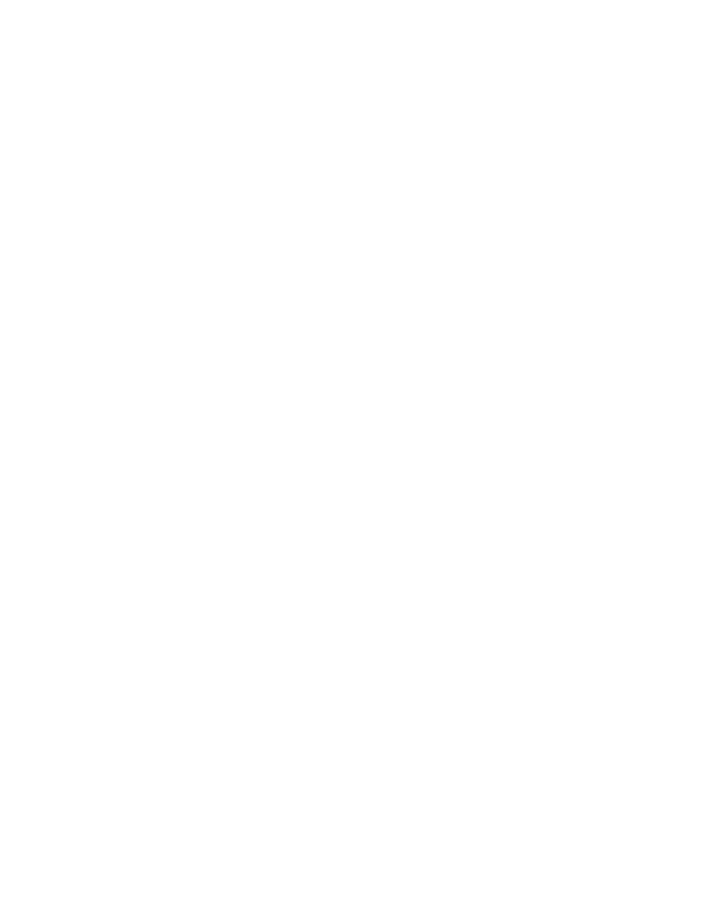
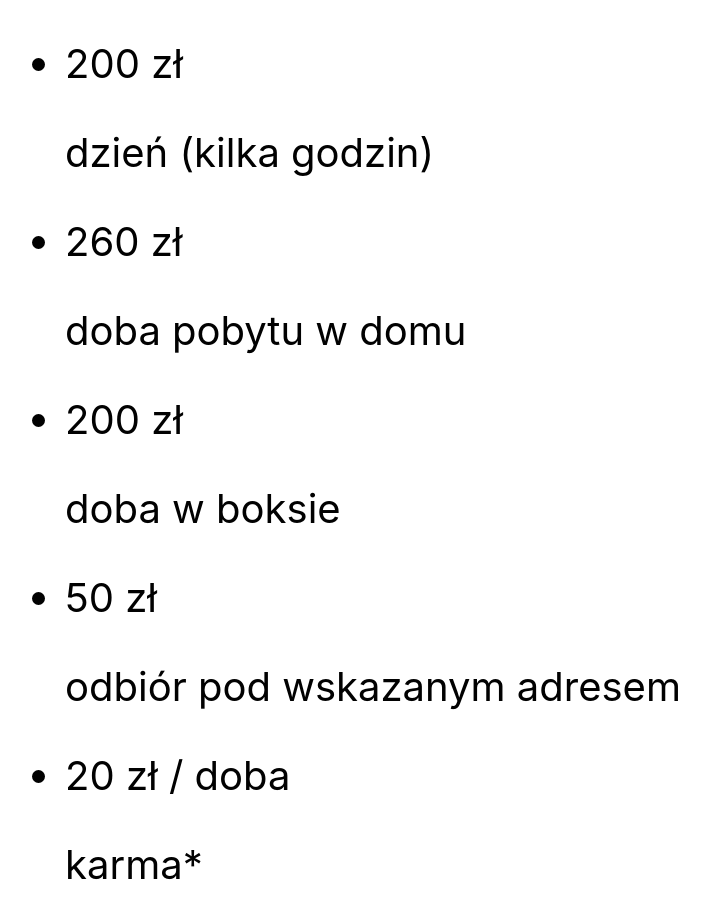
Before and after one commit to DawidBartus/zoo_v2, a React (Create React App) app: page / in a window 1280 px wide. Shown: the part 984-1902 px from the top of the page, without its empty margins (287-996 px from the left). Before the commit the page ends 800 px from the top, so only its background shows below. Built offline with nearby package versions, Linux system fonts and the light colour scheme.

Commit message:
priceList

```diff
--- a/src/components/App.jsx
+++ b/src/components/App.jsx
@@ -1,6 +1,7 @@
 import React from 'react';
 import HeaderElem from './header/header';
 import Navigation from './navigation/navigation';
+import PriceList from './priceList/priceList';
 
 export const App = () => {
   return (
@@ -17,6 +18,7 @@ export const App = () => {
     >
       <Navigation />
       <HeaderElem />
+      <PriceList />
     </div>
   );
 };
--- a/src/components/priceList/priceList.jsx
+++ b/src/components/priceList/priceList.jsx
@@ -1,3 +1,24 @@
+import { normalPrice, holidayPrice, extras } from './priceListUtils/price';
+
+const priceListGenerator = array => {
+  return array.map(price => {
+    return (
+      <li>
+        <p>{price.price}</p>
+        <p>{price.service}</p>
+      </li>
+    );
+  });
+};
+
 const PriceList = () => {
-  return <div></div>;
+  return (
+    <section>
+      <ul>{priceListGenerator(normalPrice)}</ul>
+      <ul>{priceListGenerator(holidayPrice)}</ul>
+      <ul>{priceListGenerator(extras)}</ul>
+    </section>
+  );
 };
+
+export default PriceList;
--- /dev/null
+++ b/src/components/priceList/priceListUtils/price.js
@@ -0,0 +1,14 @@
+export const normalPrice = [
+  { service: 'dzień (kilka godzin)', price: '100 zł' },
+  { service: 'doba pobytu w domu', price: '150 zł' },
+  { service: 'doba w kojcu', price: '100 zł' },
+];
+export const holidayPrice = [
+  { service: 'dzień (kilka godzin)', price: '200 zł' },
+  { service: 'doba pobytu w domu', price: '260 zł' },
+  { service: 'doba w boksie', price: '200 zł' },
+];
+export const extras = [
+  { service: 'odbiór pod wskazanym adresem', price: '50 zł' },
+  { service: 'karma*', price: '20 zł / doba' },
+];
```
